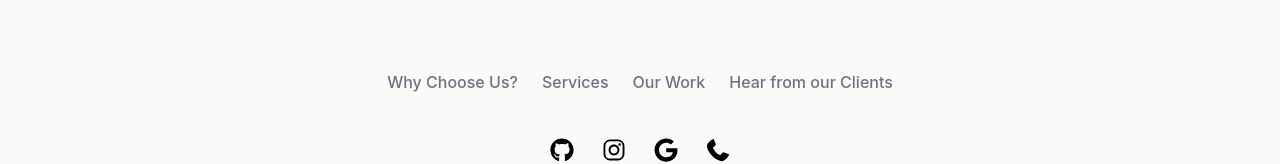
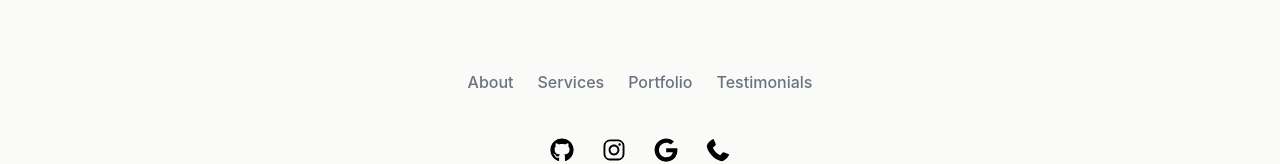
Before and after one commit to RakshitRabugotra/aarkay-associates, a Next.js app: page / in a window 1280 px wide. Shown: the part 4562-4726 px from the top of the page. Built offline with nearby package versions, Linux system fonts and the light colour scheme.

Commit message:
fix: footer showing wrong names of sections

```diff
--- a/src/components/Footer.tsx
+++ b/src/components/Footer.tsx
@@ -9,14 +9,14 @@ export default function Footer() {
   return (
     <footer className="z-20 flex flex-col justify-between space-y-10 pb-4 pt-12">
       <nav className="flex flex-wrap justify-center gap-6 font-medium text-gray-500">
-        {Object.values(sections).map((section, index) => {
+        {Object.entries(sections).map(([section, { id }], index) => {
           return (
             <a
-              className="hover:text-slate-400"
+              className="hover:text-slate-400 capitalize"
               key={index}
-              href={"#" + section.id}
+              href={"#" + id}
             >
-              {section.name}
+              {section}
             </a>
           );
         })}
--- a/src/constants/constants.ts
+++ b/src/constants/constants.ts
@@ -14,7 +14,7 @@ export const DESCRIPTION =
 export const SELF_DOMAIN = "https://github.com/RakshitRabugotra";
 
 /* Section name of the page */
-export type ISection = { name: string; id: string };
+export interface ISection { name: string; id: string };
 
 export const SECTIONS = {
   "about": { name: "Why Choose Us?", id: "about-us" },
```
